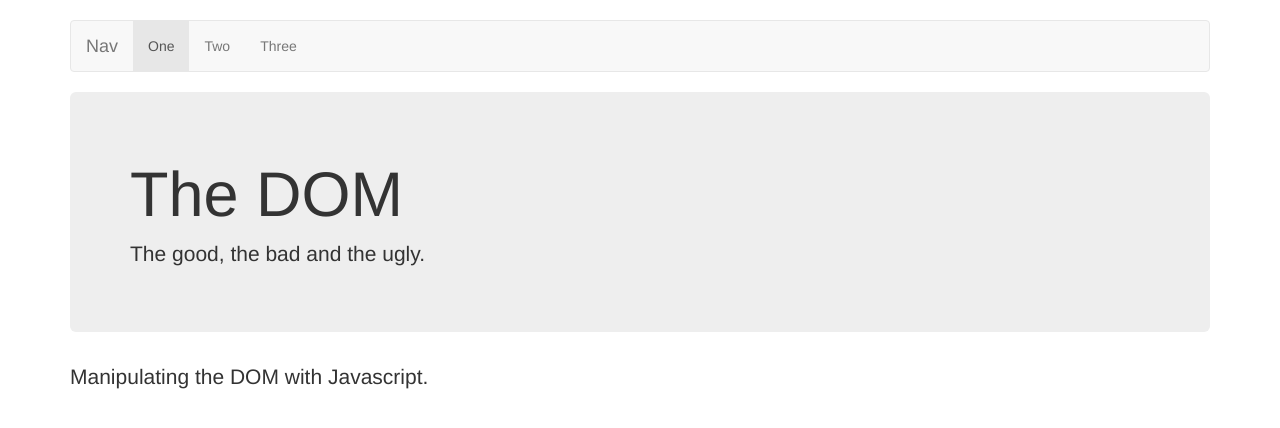
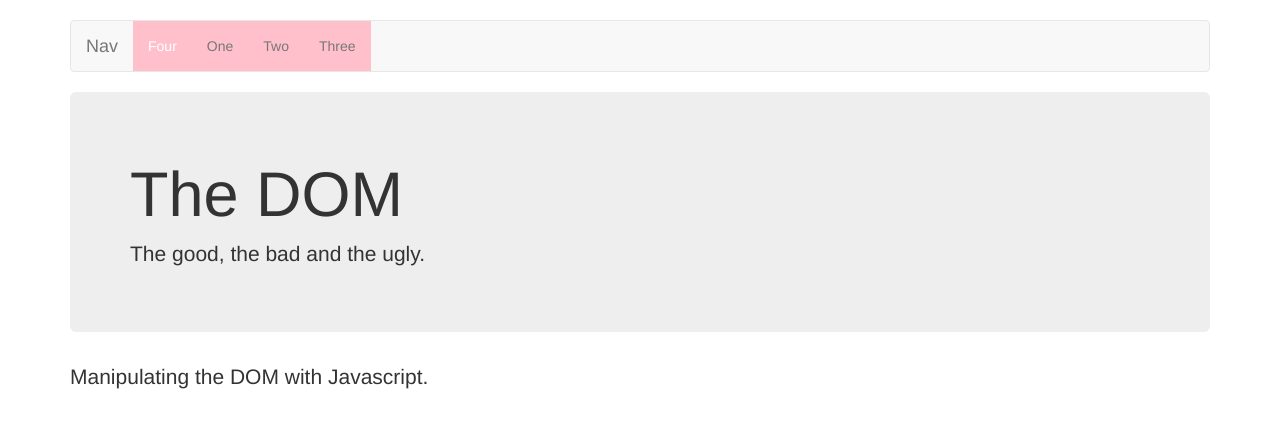
Before and after one commit to alfa23/manipulating-the-dom, a plain HTML site: page index.html in a window 1280 px wide. Drawn offline with nearby package versions, Linux system fonts and the light colour scheme.

Commit message:
add: fourth nav element using dom manipulation

```diff
--- a/index.html
+++ b/index.html
@@ -30,9 +30,9 @@
                 </div>
                 <div id="navbar" class="navbar-collapse collapse">
                     <ul class="nav navbar-nav">
-                        <li class="active"><a href="#">One</a></li>
-                        <li><a href="#">Two</a></li>
-                        <li><a href="#">Three</a></li>
+                        <li class="last" style="background-color: pink;"><a style="color: white;">Four</a></li><li class="" style="background-color: pink;"><a href="#">One</a></li>
+                        <li style="background-color: pink;"><a href="#">Two</a></li>
+                        <li style="background-color: pink;"><a href="#">Three</a></li>
                     </ul>
                 </div>
             </div>
```
